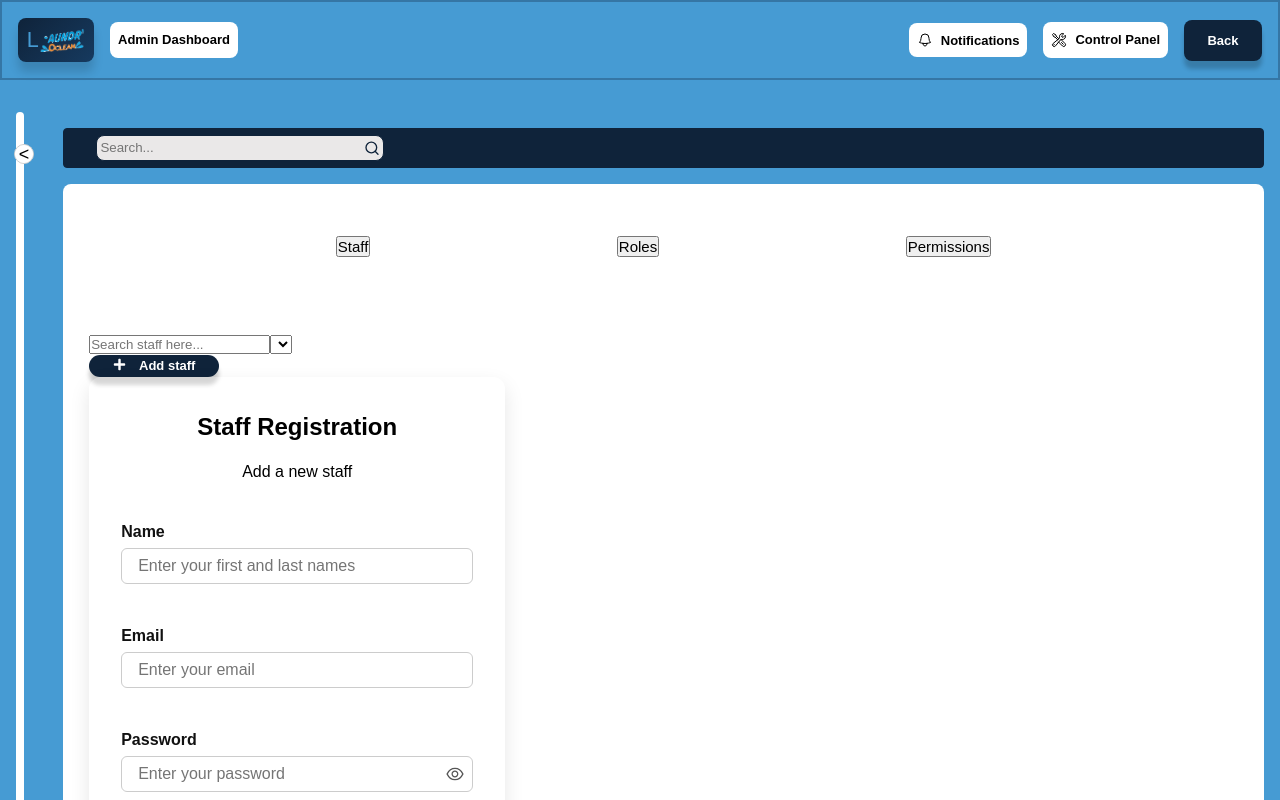
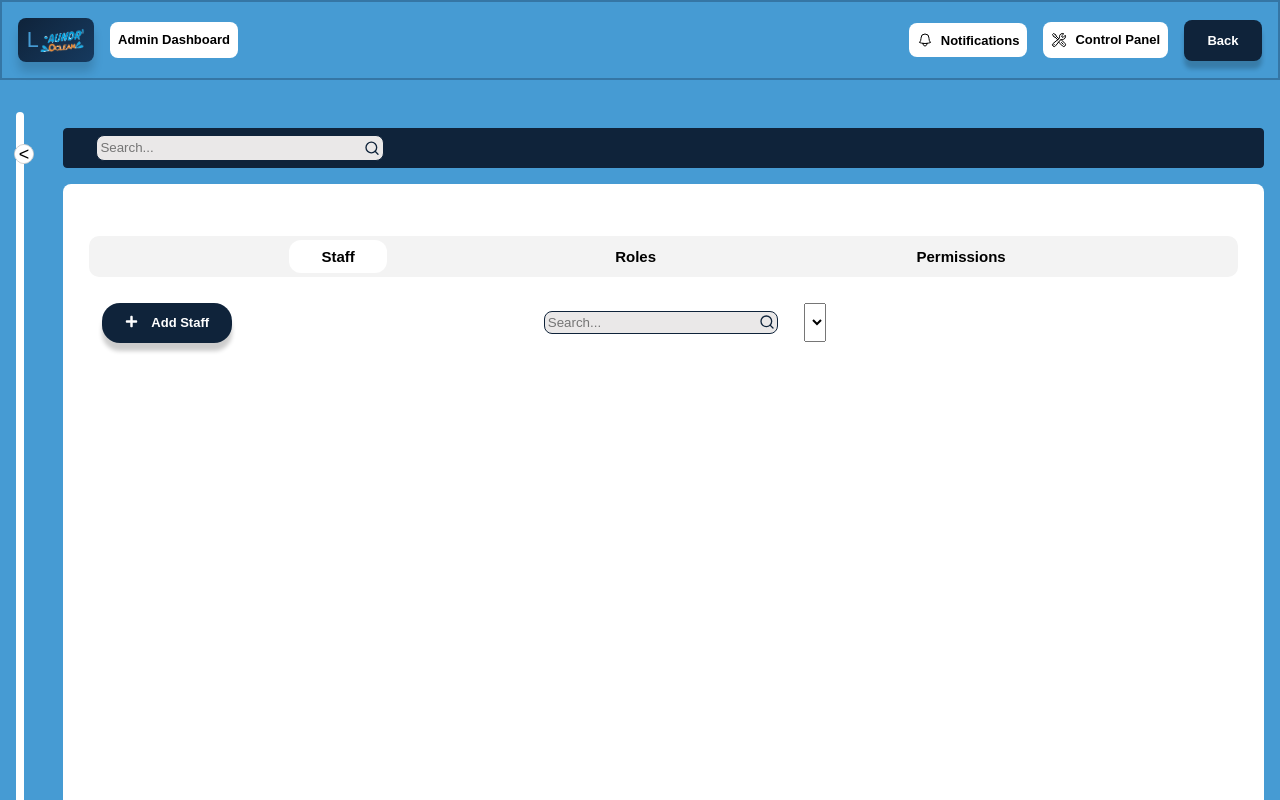
Before and after one commit to merytpeters/Laundroclean, a Next.js app in the folder client/laundroclean/: page /admin/controlpanel/staff-access in a window 1280 px wide. Shown: the top 800 px of the page. Built offline with nearby package versions, Linux system fonts and the light colour scheme; a web font is replaced by a local one.

Commit message:
Feat(UI): Staff and access scaffolding

```diff
--- a/client/laundroclean/src/app/admin/(without-dashboard-layout)/controlpanel/staff-access/page.tsx
+++ b/client/laundroclean/src/app/admin/(without-dashboard-layout)/controlpanel/staff-access/page.tsx
@@ -25,6 +25,7 @@ export default function StaffAccess () {
                     <button
                       key={tab.key}
                       onClick={() => setActiveTab(tab.key)}
+                      className={`${styles.tabbtn} ${activeTab === tab.key ? styles.active : ""}`}
                     >
                         {tab.label}
                     </button>
--- a/client/laundroclean/src/app/admin/(without-dashboard-layout)/controlpanel/staff-access/staff-access.module.css
+++ b/client/laundroclean/src/app/admin/(without-dashboard-layout)/controlpanel/staff-access/staff-access.module.css
@@ -2,7 +2,7 @@
     display: flex;
     flex-direction: column;
     padding: 2em;
-    gap: 6em;
+    gap: 1em;
     margin-top: 2em;
     margin-bottom: 2rem;
     color: #000;
@@ -15,4 +15,28 @@
     align-items: center;
     justify-content: space-evenly;
     width: 100%;
+    border-radius: 10px;
+    background-color: #f3f3f3;
+    height: fit-content;
+    padding: 0.3em 0.3em;
 }
+
+.tabbtn {
+    border: none;
+    align-items: center;
+    cursor: pointer;
+    transition: all 0.2s ease;
+    height: fit-content;
+    padding: 0.5rem 2rem;
+    border-radius: 12px;
+    background: transparent;
+    font-weight: 600;
+}
+
+.tabbtn:hover {
+    background: aliceblue;
+}
+
+.active {
+    background: var(--foreground);
+}
--- a/client/laundroclean/src/components/ui/Forms/AuthForm.module.css
+++ b/client/laundroclean/src/components/ui/Forms/AuthForm.module.css
@@ -32,6 +32,7 @@
   display: flex;
   flex-direction: column;
   gap: 0.5rem;
+  font-size: small;
 }
 
 .form input {
@@ -39,6 +40,7 @@
   border-radius: 6px;
   border: 1px solid #ccc;
   font-size: 16px;
+  font-size: smaller;
 }
 
 .form select {
@@ -47,11 +49,13 @@
   border: 1px solid #ccc;
   font-size: 16px;
   width: 100%;
+  font-size: smaller;
 }
 
 .form span {
   display: flex;
   align-self: center;
+  font-size: small;
 }
 
 .inputWrapper {
@@ -65,6 +69,7 @@
   color: #111;
   display: block;
   margin-bottom: 4px;
+  font-size: smaller;
 }
 
 
--- a/client/laundroclean/src/components/ui/Forms/AuthForms.tsx
+++ b/client/laundroclean/src/components/ui/Forms/AuthForms.tsx
@@ -31,7 +31,7 @@ export default function AuthForm({ title, subtitle, fields, actions }: FormProps
     return (
         <form className={styles.form}>
             <legend>
-                <h2>{title}</h2>
+                <h4>{title}</h4>
                 <p>{subtitle}</p>
             </legend>
 
--- a/client/laundroclean/src/components/ui/Tabs/StaffTab.module.css
+++ b/client/laundroclean/src/components/ui/Tabs/StaffTab.module.css
@@ -1,6 +1,12 @@
 .stafftab {
+    display: grid;
+    grid-template-columns: 1fr 2fr;
+    padding: 1em;
+    align-items: start;
+}
+
+.localsearchfilter {
     display: flex;
-    flex-direction: column;
 }
 
 .addstaffbtn {
@@ -12,12 +18,29 @@
     gap: 1em;
     font-weight: 600;
     font-size: small;
+    height: 40px;
+}
+
+.panel {
+    display: flex;
+    flex-direction: column;
+    max-height: 0;
+    overflow: hidden;
+    transition: max-height 0.3s ease;
+    gap: 2em;
+
+}
+
+.panel.open {
+    max-height: 1000px;
+    z-index: 100;
+    border: 2px solid var(--background);
+    border-radius: 8px;
 }
 
 .staffsignup {
     display: flex;
     width: 32em;
-
 }
 
 .signupbutton {
@@ -27,3 +50,26 @@
     border-radius: 8px;
     color: var(--foreground) !important;
 }
+
+.actionsWrap {
+    grid-column: 1 / 2;
+    display: flex;
+    flex-direction: column;
+    gap: 0.75em;
+    align-items: flex-start;
+    width: fit-content;
+}
+
+
+
+.cancelbtn {
+    margin: 1em;
+    width: 10em;
+    height: 40px;
+    background-color: red;
+    border-radius: 18px;
+    color: var(--foreground);
+    gap: 1em;
+    font-weight: 600;
+    font-size: small;
+}
--- a/client/laundroclean/src/components/ui/Tabs/StaffTab.tsx
+++ b/client/laundroclean/src/components/ui/Tabs/StaffTab.tsx
@@ -1,12 +1,14 @@
 "use client";
-import { FaPlus } from 'react-icons/fa';
+import { FaPlus, FaTimes } from 'react-icons/fa';
 import styles from './StaffTab.module.css';
 import Button from 'src/components/ui/Button/Button';
 import AuthForm from 'src/components/ui/Forms/AuthForms';
 import { useState } from 'react';
 import { useRoles } from 'src/app/admin/hooks/roles/useRoles';
+import SearchBar from '../SearchBar/SearchBar';
 
 export default function StaffTab () {
+    const [open, setOpen] = useState(false);
     const { data: roles, loading } = useRoles();
     const [formData, setFormData] = useState({
         firstName: '',
@@ -47,6 +49,7 @@ export default function StaffTab () {
             inputProps: {
                 id: "role",
                 type: "select",
+                required: true,
             },
             options: roles,
         },
@@ -76,13 +79,10 @@ export default function StaffTab () {
     if (loading) return <p>Loading</p>
     return (
         <section className={styles.stafftab}>
-            <span>
-                <input type="text" name="" id="" placeholder="Search staff here..."/>
-                <select name="filters" id=""></select>
-            </span>
+            <div className={styles.actionsWrap}>
+                <Button icon={open ? <FaTimes /> : <FaPlus />} text={open ? "Cancel" : "Add Staff"} className={open ? styles.cancelbtn : styles.addstaffbtn} onClick={() => setOpen(!open)}/>
 
-
-            <Button icon={<FaPlus />} text="Add staff" className={styles.addstaffbtn}/>
+                <div className={`${styles.panel} ${open ? styles.open : ''}`}>
                     <span className={styles.staffsignup}>
                         <AuthForm
                             title="Staff Registration"
@@ -95,7 +95,17 @@ export default function StaffTab () {
                             }
                         />
                     </span>
+
                     <span> Send staff invite</span>
+                </div>
+            </div>
+
+            <span className={styles.localsearchfilter}>
+                <SearchBar />
+                <select name="filters" id=""></select>
+            </span>
+
+
         </section>
     )
 }
```
Lines whose indentation alone changed are shown as unchanged.
